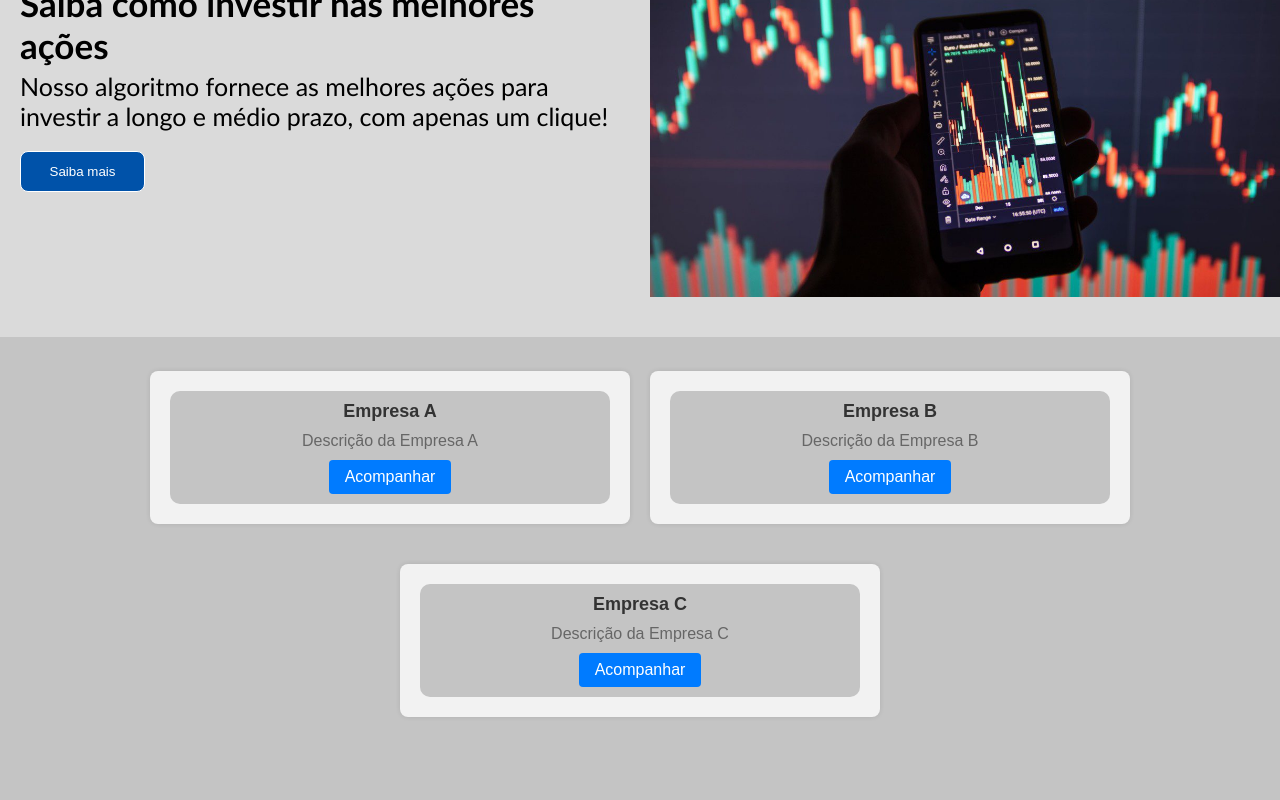
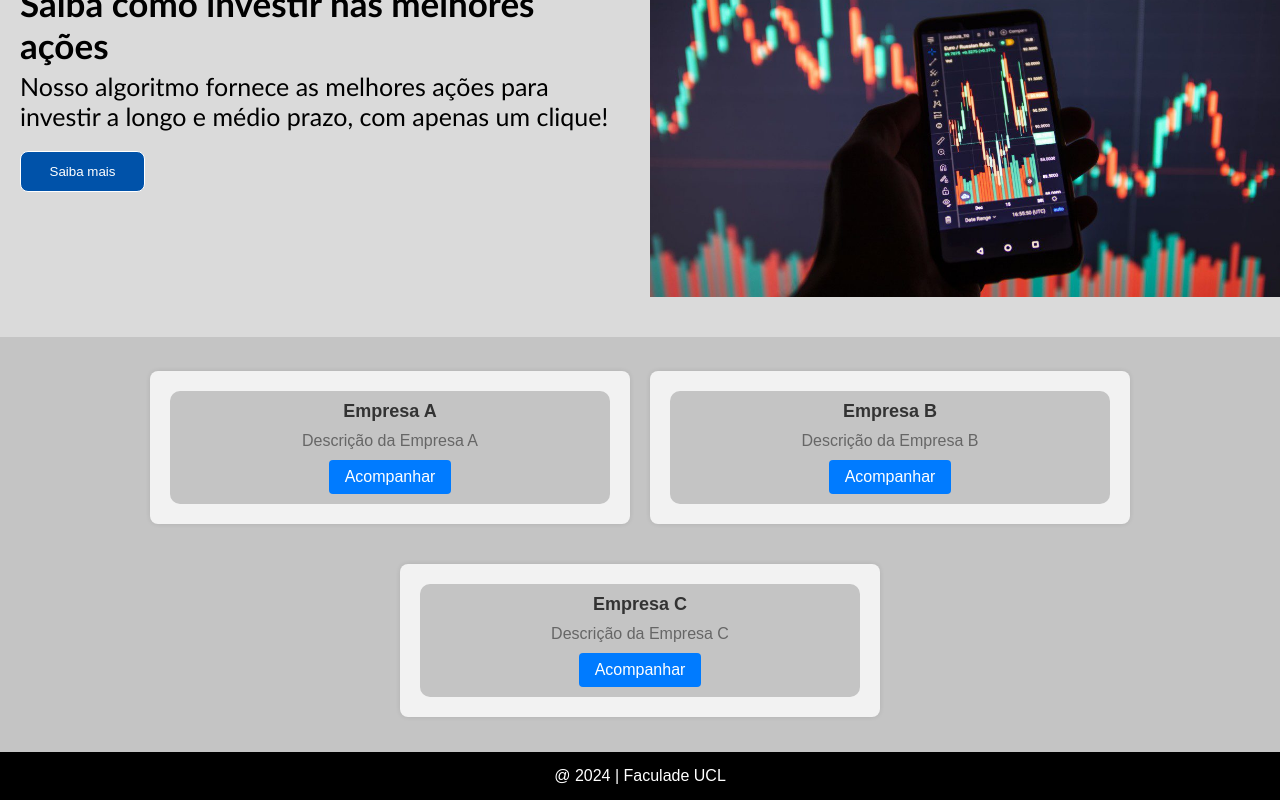
Before and after one commit to Nathaliavicb/PI5-front, a React (Create React App) app: page / in a window 1280 px wide. Shown: the part 223-1023 px from the top of the page. Before the commit the page ends 954 px from the top, so only its background shows below. Built offline with nearby package versions, Linux system fonts and the light colour scheme.

Commit message:
feat: footer at home

```diff
--- a/src/pages/Home/home.css
+++ b/src/pages/Home/home.css
@@ -115,6 +115,10 @@
     text-decoration: none;
 }
 
+.container-footer {
+    margin-top: 35px;
+}
+
 @media screen and (max-width: 768px) {
     .intro {
         flex-direction: column;
--- a/src/pages/Home/index.js
+++ b/src/pages/Home/index.js
@@ -3,6 +3,7 @@ import { Link } from 'react-router-dom';
 import './home.css';
 import acoesData from '../../dados/acoes.json';
 import intro from '../../assets/intro.jpg';
+import Footer from '../../componentss/Footer';
 
 function Home() {
     const [acoes, setAcoes] = useState([]);
@@ -28,6 +29,7 @@ function Home() {
     }
 
     return (
+        <>
             <div className='container-acoes'>
                 <div className='intro'>
                     <div className='intro-container'>
@@ -51,6 +53,10 @@ function Home() {
                     ))}
                 </div>
             </div>
+            <div className='container-footer'>
+                <Footer />
+            </div>
+        </>
     );
 }
 
```
Also changed, not shown: src/componentss/Footer/index.js (+5 -5 lines). Lines whose indentation alone changed are shown as unchanged.
